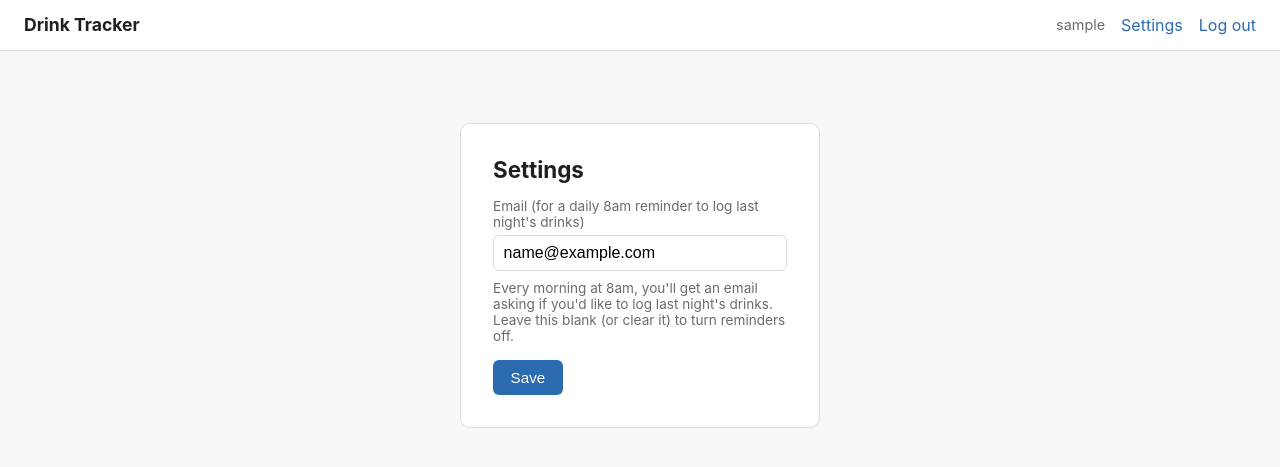
After one commit to OiOfMidworld/drink-tracker, a Flask app: page /settings in a window 1280 px wide. The commit adds this page. Shown: the top 467 px of the page. Run offline with Flask 3, Linux system fonts and the light colour scheme; the visitor is signed in with stand-in values (Sample User, id 1).

Commit message:
Add daily 8am email reminder to log last night's drinks
Users can set an email in Settings. A protected /tasks/send-reminders
endpoint (auth'd via a shared secret header) checks the current time in
APP_TIMEZONE and, once per user per day, emails a link that deep-links
into the calendar with the previous day's entry ready to fill in
(?open=DD auto-opens the log popup once the user is authenticated).

Since Render's free tier has no built-in scheduler, a GitHub Actions
workflow calls the endpoint hourly; the endpoint itself decides whether
it's actually 8am locally, so the frequent calls are a no-op outside
that window and safe to repeat within it.

Co-Authored-By: Claude Sonnet 5 <noreply@anthropic.com>

```diff
--- a/drink_tracker/__init__.py
+++ b/drink_tracker/__init__.py
@@ -4,6 +4,7 @@ from flask import Flask
 from flask_login import LoginManager
 from flask_wtf import CSRFProtect
 
+from .mailer import mail
 from .models import User, db
 
 login_manager = LoginManager()
@@ -25,9 +26,22 @@ def create_app():
     app.config["SQLALCHEMY_DATABASE_URI"] = database_url
     app.config["SQLALCHEMY_TRACK_MODIFICATIONS"] = False
 
+    app.config["APP_BASE_URL"] = os.environ.get("APP_BASE_URL", "http://127.0.0.1:5050")
+    app.config["APP_TIMEZONE"] = os.environ.get("APP_TIMEZONE", "America/New_York")
+    app.config["CRON_SECRET"] = os.environ.get("CRON_SECRET", "")
+
+    app.config["MAIL_SERVER"] = os.environ.get("MAIL_SERVER", "smtp.gmail.com")
+    app.config["MAIL_PORT"] = int(os.environ.get("MAIL_PORT", 587))
+    app.config["MAIL_USE_TLS"] = os.environ.get("MAIL_USE_TLS", "true").lower() == "true"
+    app.config["MAIL_USERNAME"] = os.environ.get("MAIL_USERNAME")
+    app.config["MAIL_PASSWORD"] = os.environ.get("MAIL_PASSWORD")
+    app.config["MAIL_DEFAULT_SENDER"] = os.environ.get("MAIL_DEFAULT_SENDER", app.config["MAIL_USERNAME"])
+    app.config["MAIL_SUPPRESS_SEND"] = os.environ.get("MAIL_SUPPRESS_SEND", "false").lower() == "true"
+
     db.init_app(app)
     login_manager.init_app(app)
     csrf.init_app(app)
+    mail.init_app(app)
 
     @login_manager.user_loader
     def load_user(user_id):
@@ -35,9 +49,12 @@ def create_app():
 
     from .auth import bp as auth_bp
     from .main import bp as main_bp
+    from .tasks import bp as tasks_bp
 
     app.register_blueprint(auth_bp)
     app.register_blueprint(main_bp)
+    app.register_blueprint(tasks_bp)
+    csrf.exempt(tasks_bp)
 
     with app.app_context():
         db.create_all()
--- a/drink_tracker/forms.py
+++ b/drink_tracker/forms.py
@@ -1,6 +1,6 @@
 from flask_wtf import FlaskForm
 from wtforms import PasswordField, StringField, SubmitField
-from wtforms.validators import DataRequired, EqualTo, Length, ValidationError
+from wtforms.validators import DataRequired, Email, EqualTo, Length, Optional, ValidationError
 
 from .models import User
 
@@ -22,3 +22,11 @@ class LoginForm(FlaskForm):
     username = StringField("Username", validators=[DataRequired()])
     password = PasswordField("Password", validators=[DataRequired()])
     submit = SubmitField("Log In")
+
+
+class SettingsForm(FlaskForm):
+    email = StringField(
+        "Email (for a daily 8am reminder to log last night's drinks)",
+        validators=[Optional(), Email(), Length(max=255)],
+    )
+    submit = SubmitField("Save")
--- a/drink_tracker/main.py
+++ b/drink_tracker/main.py
@@ -1,10 +1,11 @@
 import calendar as cal_module
 from datetime import date, datetime
 
-from flask import Blueprint, abort, jsonify, redirect, render_template, request, url_for
+from flask import Blueprint, abort, flash, jsonify, redirect, render_template, request, url_for
 from flask_login import current_user, login_required
 from sqlalchemy import extract
 
+from .forms import SettingsForm
 from .models import CATEGORY_INFO, Entry, category_for_count, db
 
 bp = Blueprint("main", __name__)
@@ -83,6 +84,18 @@ def calendar_view(year, month):
     )
 
 
+@bp.route("/settings", methods=["GET", "POST"])
+@login_required
+def settings():
+    form = SettingsForm(obj=current_user)
+    if form.validate_on_submit():
+        current_user.email = form.email.data or None
+        db.session.commit()
+        flash("Settings saved.", "success")
+        return redirect(url_for("main.settings"))
+    return render_template("settings.html", form=form)
+
+
 @bp.route("/api/log", methods=["POST"])
 @login_required
 def log_day():
--- a/drink_tracker/models.py
+++ b/drink_tracker/models.py
@@ -26,6 +26,8 @@ class User(UserMixin, db.Model):
     id = db.Column(db.Integer, primary_key=True)
     username = db.Column(db.String(80), unique=True, nullable=False)
     password_hash = db.Column(db.String(255), nullable=False)
+    email = db.Column(db.String(255), nullable=True)
+    last_reminder_sent_date = db.Column(db.Date, nullable=True)
     entries = db.relationship(
         "Entry", backref="user", lazy=True, cascade="all, delete-orphan"
     )
--- a/drink_tracker/static/style.css
+++ b/drink_tracker/static/style.css
@@ -74,6 +74,18 @@ body {
   background: #fdecea;
   color: var(--error);
   border: 1px solid #f5c6c2;
+}
+
+.flash-success {
+  background: #eafaf1;
+  color: #1e7e4a;
+  border: 1px solid #b9ecd0;
+}
+
+.field-hint {
+  font-size: 0.85rem;
+  color: var(--text-muted);
+  margin: -0.4rem 0 1rem;
 }
 
 .auth-card {
--- a/drink_tracker/templates/base.html
+++ b/drink_tracker/templates/base.html
@@ -13,6 +13,7 @@
     {% if current_user.is_authenticated %}
       <nav>
         <span class="username">{{ current_user.username }}</span>
+        <a href="{{ url_for('main.settings') }}">Settings</a>
         <a href="{{ url_for('auth.logout') }}">Log out</a>
       </nav>
     {% endif %}
--- a/drink_tracker/templates/calendar.html
+++ b/drink_tracker/templates/calendar.html
@@ -26,7 +26,7 @@
       <div class="avg-value">{{ "%.1f"|format(avg_per_week) }}</div>
     </div>
 
-    <table class="calendar">
+    <table class="calendar" data-year="{{ year }}" data-month="{{ month }}">
       <thead>
         <tr>
           <th>Sun</th><th>Mon</th><th>Tue</th><th>Wed</th><th>Thu</th><th>Fri</th><th>Sat</th><th>Total</th>
--- /dev/null
+++ b/drink_tracker/templates/settings.html
@@ -0,0 +1,17 @@
+{% extends "base.html" %}
+{% block title %}Settings - Drink Tracker{% endblock %}
+{% block content %}
+  <div class="auth-card">
+    <h1>Settings</h1>
+    <form method="POST" novalidate>
+      {{ form.hidden_tag() }}
+      <div class="field">
+        {{ form.email.label }}
+        {{ form.email(size=32, placeholder="you@example.com") }}
+        {% for error in form.email.errors %}<p class="error">{{ error }}</p>{% endfor %}
+      </div>
+      <p class="field-hint">Every morning at 8am, you'll get an email asking if you'd like to log last night's drinks. Leave this blank (or clear it) to turn reminders off.</p>
+      {{ form.submit(class="btn btn-primary") }}
+    </form>
+  </div>
+{% endblock %}
--- a/requirements.txt
+++ b/requirements.txt
@@ -5,3 +5,6 @@ Flask-WTF==1.2.1
 python-dotenv==1.0.1
 gunicorn==23.0.0
 psycopg2-binary==2.9.9
+Flask-Mail==0.10.0
+email-validator==2.3.0
+tzdata==2026.3
```
Also changed, not shown: drink_tracker/mailer.py (added, +15 -0 lines), drink_tracker/static/script.js (+19 -0 lines), drink_tracker/tasks.py (added, +39 -0 lines), render.yaml (+18 -0 lines), .github/workflows/daily-reminder.yml (added), README.md.
